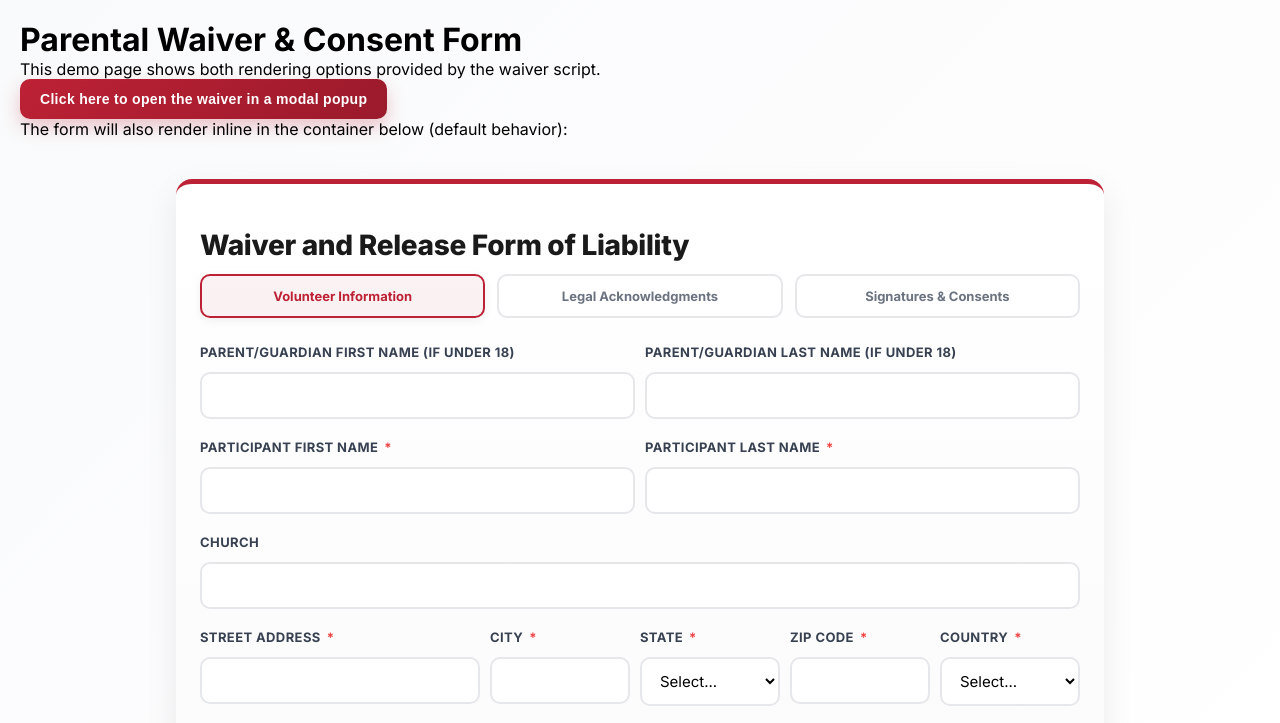
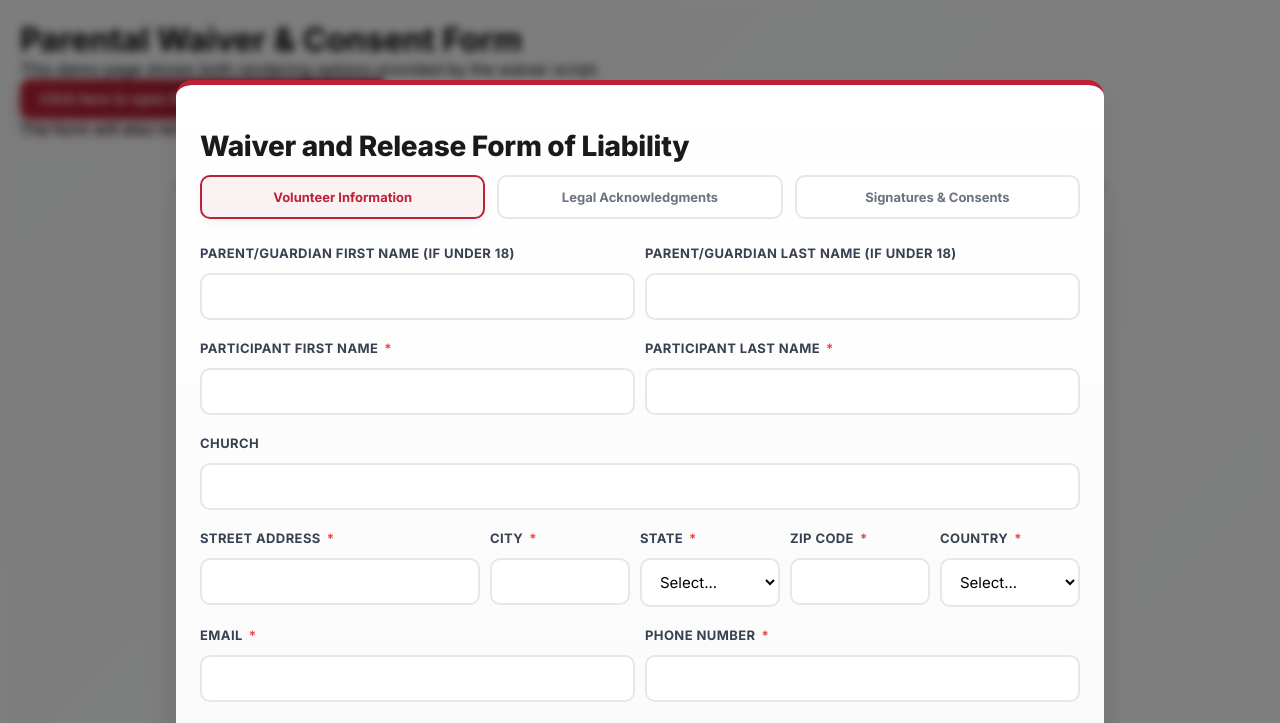
Before and after one commit to mprefuge/forms, a website: page public/waiver.html in a window 1280 px wide. Both pictures are taken after a click on the button "Click here to open the waiver in a modal popup". Shown: the top 723 px of the page. Drawn offline with Linux system fonts and the light colour scheme; a script that the page names is missing.

Commit message:
feat: adjust z-index for modal overlay in waiver form and update script loading

```diff
--- a/public/application.css
+++ b/public/application.css
@@ -714,7 +714,8 @@ form.ri-form {
   left: 0;
   width: 100%;
   height: 100%;
-  z-index: 1000;
+  /* high z-index to sit above all page elements */
+  z-index: 10000;
   display: flex;
   align-items: center;
   justify-content: center;
--- a/public/waiver.css
+++ b/public/waiver.css
@@ -122,6 +122,12 @@
   .ri-stepper.waiver-stepper { grid-template-columns: 1fr; }
 }
 
+/* z-index for modal overlay can be tweaked here if needed; the bulk of modal
+   styles (including layout/scrolling) come from application.css which is
+   injected by the script.  This rule merely ensures the overlay floats
+   above any waiver-specific elements. */
+.ri-modal { z-index: 10000 !important; }
+
 /* Waiver header spacing */
 .ri-card .ri-header { padding-bottom: 20px; }
 .ri-card .ri-title { margin-bottom: 12px; }
--- a/public/waiver.html
+++ b/public/waiver.html
@@ -30,7 +30,6 @@
   <p>The form will also render inline in the container below (default behavior):</p>
   <div id="waiver-app"></div>
 
-  <script src="./waiver.js" onload="initializeWaiverPage()"></script>
   <script>
     function initializeWaiverPage() {
       const btn = document.getElementById('open-modal');
@@ -57,5 +56,6 @@
       });
     }
   </script>
+  <script src="./waiver.js" onload="initializeWaiverPage()"></script>
 </body>
 </html>
```
